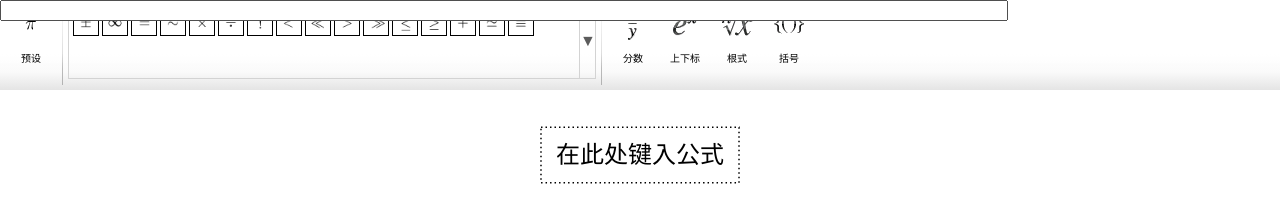
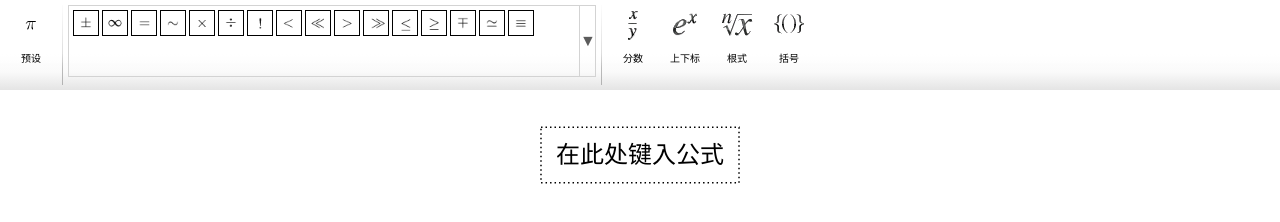
Before and after one commit to fex-team/kityformula-editor, a website with bundled scripts: page index.html in a window 1280 px wide. Built offline with nearby package versions, Linux system fonts and the light colour scheme; files whose address does not match are found by name.

Commit message:
增加UI特殊字符区域功能
Signed-off-by: hancong03 <121371790@qq.com>

```diff
--- a/assets/styles/base.css
+++ b/assets/styles/base.css
@@ -36,9 +36,8 @@
 }
 
 .kf-editor-input-box {
-    width: 1000px;
     position: fixed;
     top: 0;
-    left: 0;
+    left: -1000000px;
     z-index: 999999;
 }
--- a/assets/styles/ui.css
+++ b/assets/styles/ui.css
@@ -190,7 +190,7 @@
 
 /* area */
 .kf-editor-ui-area {
-    height: 90%;
+    height: 70px;
     display: inline-block;
     cursor: default;
     position: relative;
@@ -206,6 +206,7 @@
     border: 1px solid #D3D3D3;
     border-right: 0;
     vertical-align: top;
+    overflow: hidden;
 }
 
 .kf-editor-ui-area-button {
--- a/src/ui/toolbar-ele-list.js
+++ b/src/ui/toolbar-ele-list.js
@@ -17,6 +17,8 @@ define( function ( require ) {
             },
             box: {
                 group: [ {
+                    title: "预设公式",
+                    items: [ {
                         title: "预设公式",
                         content: [ {
                             label: "二次公式",
@@ -38,6 +40,7 @@ define( function ( require ) {
                             }
                         } ]
                     } ]
+                } ]
             }
         }
     }, {
@@ -52,6 +55,8 @@ define( function ( require ) {
                 width: 527,
                 type: BOX_TYPE.OVERLAP,
                 group: [ {
+                    title: "基础数学",
+                    items: [ {
                         title: "基础数学",
                         content: [ {
                             item: {
@@ -134,9 +139,10 @@ define( function ( require ) {
                                 val: "\\equiv"
                             }
                         } ]
+                    } ]
                 }, {
                     title: "希腊字母",
-                    content: []
+                    items: []
                 } ]
             }
         }
@@ -152,6 +158,8 @@ define( function ( require ) {
             box: {
                 width: 332,
                 group: [ {
+                    title: "分数",
+                    items: [ {
                         title: "分数",
                         content: [ {
                             item: {
@@ -188,6 +196,7 @@ define( function ( require ) {
                             }
                         } ]
                     } ]
+                } ]
             }
         }
     }, {
@@ -200,6 +209,8 @@ define( function ( require ) {
             box: {
                 width: 332,
                 group: [ {
+                    title: "上标和下标",
+                    items: [ {
                         title: "上标和下标",
                         content: [ {
                             item: {
@@ -241,6 +252,7 @@ define( function ( require ) {
                             }
                         } ]
                     } ]
+                } ]
             }
         }
     }, {
@@ -253,6 +265,8 @@ define( function ( require ) {
             box: {
                 width: 332,
                 group: [ {
+                    title: "根式",
+                    items: [ {
                         title: "根式",
                         content: [ {
                             item: {
@@ -289,6 +303,7 @@ define( function ( require ) {
                             }
                         } ]
                     } ]
+                } ]
             }
         }
     }, {
@@ -301,6 +316,8 @@ define( function ( require ) {
             box: {
                 width: 332,
                 group: [ {
+                    title: "方括号",
+                    items: [ {
                         title: "方括号",
                         content: [ {
                             item: {
@@ -324,6 +341,7 @@ define( function ( require ) {
                             }
                         } ]
                     } ]
+                } ]
             }
         }
     } ];
@@ -331,22 +349,46 @@ define( function ( require ) {
     // 初始化希腊字符配置
     ( function () {
 
-        var greekList = [ "alpha", "beta", "gamma", "delta", "epsilon", "zeta", "eta", "theta", "iota", "kappa", "lambda", "mu", "nu", "xi", "omicron", "pi", "rho", "sigma", "tau", "upsilon", "phi", "chi", "psi", "omega" ],
-            greekConf = config[ 2 ].options.box.group[ 1 ].content;
+        var greekList = [ {
+                title: "小写",
+                values: [ "alpha", "beta", "gamma", "delta", "epsilon", "zeta", "eta", "theta", "iota", "kappa", "lambda", "mu", "nu", "xi", "omicron", "pi", "rho", "sigma", "tau", "upsilon", "phi", "chi", "psi", "omega" ]
+            }, {
+                title: "大写",
+                values: [ "alpha", "beta", "gamma", "delta", "epsilon", "zeta", "eta", "theta", "iota", "kappa", "lambda", "mu", "nu", "xi", "omicron", "pi", "rho", "sigma", "tau", "upsilon", "phi", "chi", "psi", "omega" ]
+            } ],
+            greekConfigList = config[ 2 ].options.box.group[ 1 ].items;
 
-        kity.Utils.each( greekList, function ( greekChar, index ) {
+        kity.Utils.each( greekList, function ( curGreekData, index ) {
 
-            greekConf.push( {
-                item: {
-                    show: '<img src="assets/images/toolbar/char/greek/'+ greekChar +'.png">',
-                    val: "\\" + greekChar
-                }
+            greekConfigList.push( {
+                title: curGreekData.title,
+                content: getContents( curGreekData.values )
             } );
 
         } );
 
     } )();
 
+
+    function getContents ( values ) {
+
+        var result = [];
+
+        kity.Utils.each( values, function ( value ) {
+
+            result.push( {
+                item: {
+                    show: '<img src="assets/images/toolbar/char/greek/'+ value +'.png">',
+                    val: "\\" + value
+                }
+            } );
+
+        } );
+
+        return result;
+
+    }
+
     return config;
 
 } );
--- a/src/ui/ui-impl/area.js
+++ b/src/ui/ui-impl/area.js
@@ -111,11 +111,17 @@ define( function ( require ) {
                 // 清空原有内容
                 this.container.innerHTML = "";
 
-                kity.Utils.each( items, function ( item, index ) {
+                kity.Utils.each( items, function ( item ) {
 
-                    item = item.item;
+                    var contents = item.content;
 
-                    newContent.push( '<div class="'+ PREFIX +'area-item" data-value="'+ item.val +'"><div class="'+ PREFIX +'area-item-content">'+ item.show +'</div></div>' );
+                    kity.Utils.each( contents, function ( currentContent, index ) {
+
+                        currentContent = currentContent.item;
+
+                        newContent.push( '<div class="'+ PREFIX +'area-item" data-value="'+ currentContent.val +'"><div class="'+ PREFIX +'area-item-content">'+ currentContent.show +'</div></div>' );
+
+                    } );
 
                 } );
 
--- a/src/ui/ui-impl/box.js
+++ b/src/ui/ui-impl/box.js
@@ -105,15 +105,15 @@ define( function ( require ) {
 
             createItemGroup: function () {
 
-                var groups = this.createGroup();
+                var itemGroup = this.createGroup();
 
                 switch ( this.options.type ) {
 
                     case BOX_TYPE.DETACHED:
-                        return groups;
+                        return itemGroup.items[ 0 ];
 
                     case BOX_TYPE.OVERLAP:
-                        return this.createOverlapGroup( groups );
+                        return this.createOverlapGroup( itemGroup );
 
                 }
 
@@ -132,17 +132,23 @@ define( function ( require ) {
                     return null;
                 }
 
-                return this.options.group[ this.overlapIndex ].content;
+                return this.options.group[ this.overlapIndex ].items;
 
             },
 
-            createOverlapGroup: function ( groups ) {
+            createOverlapGroup: function ( itemGroup ) {
 
-                var list = this.getGroupList(),
+                var classifyList = itemGroup.title,
                     _self = this,
                     overlapContainer = createOverlapContainer( this.doc),
                     overlapButtonObject = createOverlapButton( this.doc ),
-                    overlapListObject = createOverlapList( this.doc, list );
+                    overlapListObject = createOverlapList( this.doc, {
+                        width: 150,
+                        items: classifyList
+                    } ),
+                    wrapNode = $$.ele( this.doc, "div", {
+                        className: PREFIX + "wrap-group"
+                    } );
 
                 this.overlapButtonObject = overlapButtonObject;
 
@@ -152,17 +158,32 @@ define( function ( require ) {
                 overlapButtonObject.initEvent();
                 overlapListObject.initEvent();
 
-                // 切换面板
+                // 合并box的内容
+                kity.Utils.each( itemGroup.items, function ( itemArr, index ) {
+
+                    var itemWrapNode = wrapNode.cloneNode( false );
+
+                    kity.Utils.each( itemArr, function ( item ) {
+
+                        itemWrapNode.appendChild( item );
+
+                    } );
+
+                    itemGroup.items[ index ] = itemWrapNode;
+
+                } );
+
+                // 切换面板处理器
                 overlapListObject.setSelectHandler( function ( index, oldIndex ) {
 
                     _self.overlapIndex = index;
 
-                    overlapButtonObject.setLabel( list.items[index] + " ▼" );
+                    overlapButtonObject.setLabel( classifyList[index] + " ▼" );
                     overlapButtonObject.hideMount();
 
                     // 切换内容
-                    groups[ oldIndex ].style.display = "none";
-                    groups[ index ].style.display = "block";
+                    itemGroup.items[ oldIndex ].style.display = "none";
+                    itemGroup.items[ index ].style.display = "block";
 
                     _self.onchangeHandler( index );
 
@@ -170,7 +191,7 @@ define( function ( require ) {
 
                 overlapContainer.appendChild( overlapButtonObject.getNode() );
 
-                kity.Utils.each( groups, function ( group, index ) {
+                kity.Utils.each( itemGroup.items, function ( group, index ) {
 
                     if ( index > 0 ) {
                         group.style.display = "none";
@@ -207,7 +228,11 @@ define( function ( require ) {
             createGroup: function () {
 
                 var doc = this.doc,
-                    groups = [],
+                    itemGroup = [],
+                    result = {
+                        title: [],
+                        items: []
+                    },
                     groupNode = null,
                     groupTitle = null,
                     itemType = BOX_TYPE.DETACHED === this.options.type ? ITEM_TYPE.BIG : ITEM_TYPE.SMALL,
@@ -222,28 +247,37 @@ define( function ( require ) {
 
                 kity.Utils.each( this.options.group, function ( group, i ) {
 
+                    result.title.push( group.title || "" );
+                    itemGroup = [];
+
+                    kity.Utils.each( group.items, function ( item ) {
+
                         groupNode = groupNode.cloneNode( false );
                         itemContainer = itemContainer.cloneNode( false );
 
                         groupTitle = $$.ele( doc, "div", {
                             className: PREFIX + "box-group-title",
-                        content: group.title
+                            content: item.title
                         } );
 
                         groupNode.appendChild( groupTitle );
                         groupNode.appendChild( itemContainer );
 
-                    kity.Utils.each( createItems( doc, group.content, itemType ), function ( item ) {
+                        kity.Utils.each( createItems( doc, item.content, itemType ), function ( boxItem ) {
 
-                        item.appendTo( itemContainer );
+                            boxItem.appendTo( itemContainer );
 
                         } );
 
-                    groups.push( groupNode );
+                        itemGroup.push( groupNode );
 
                     } );
 
-                return groups;
+                    result.items.push( itemGroup );
+
+                } );
+
+                return result;
 
             },
 
```
Lines whose indentation alone changed are shown as unchanged.
